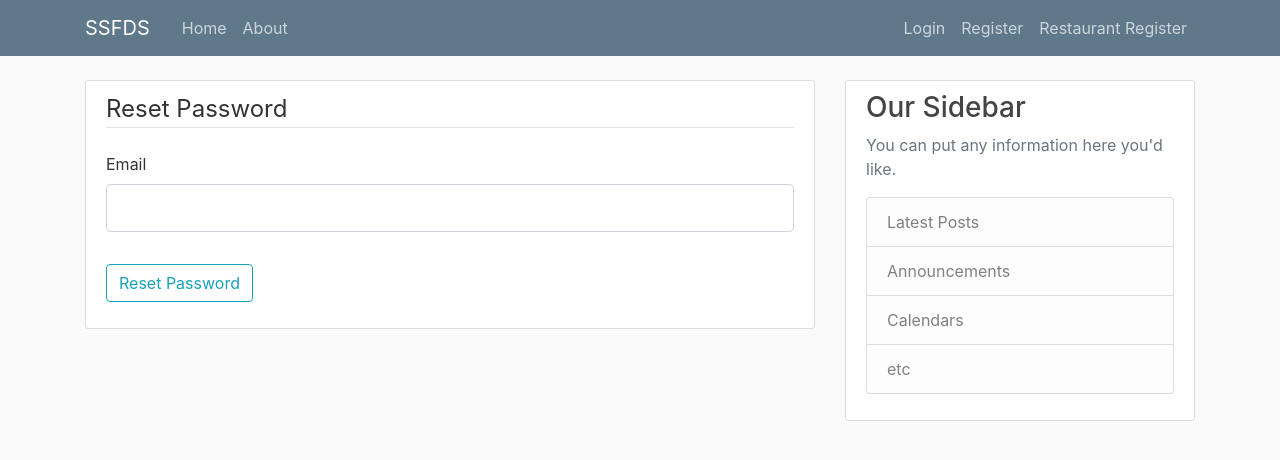
After one commit to dd918-sv/SSFDS_Edit, a Flask app: page /forgotPassword in a window 1280 px wide. The commit adds this page. Shown: the top 460 px of the page. Run offline with Flask 3, Linux system fonts and the light colour scheme; some libraries are stand-ins or nearby versions.

Commit message:
Added Functionality for forgot password

```diff
--- a/SSFDS_Edit/SSFDS/forms.py
+++ b/SSFDS_Edit/SSFDS/forms.py
@@ -89,3 +89,19 @@ class AddDishForm(FlaskForm):
     price=IntegerField('Price',validators=[DataRequired()])
     description = StringField('Description',validators=[Length(min=0,max=30)])
     submit=SubmitField('Add Dish')
+
+class ForgotPasswordForm(FlaskForm):
+    email=StringField('Email',validators=[DataRequired(),Email()])
+    submit=SubmitField('Reset Password')
+
+    def validate_email(self, email):
+        user = User.query.filter_by(email=email.data).first()
+        restaurant = Restaurant.query.filter_by(email=email.data).first()
+
+        if user is None and restaurant is None:
+            raise ValidationError('There is no account with that email. You must register first.')
+
+class ResetPasswordForm(FlaskForm):
+    password=PasswordField('Password',validators=[DataRequired()])
+    confirmPassword=PasswordField('Confirm Password',validators=[DataRequired(),EqualTo('password')])
+    submit=SubmitField('Reset Password')
--- a/SSFDS_Edit/SSFDS/routes.py
+++ b/SSFDS_Edit/SSFDS/routes.py
@@ -1,10 +1,10 @@
 from flask import render_template, url_for, flash, redirect, request, jsonify
-from SSFDS import app, db, bcrypt
-from SSFDS.forms import RestaurantRegistrationForm, UserRegistrationForm, LoginForm, UpdateForm, AddDishForm
+from SSFDS import app, db, bcrypt,mail
+from SSFDS.forms import RestaurantRegistrationForm, UserRegistrationForm, LoginForm, UpdateForm, AddDishForm, ForgotPasswordForm, ResetPasswordForm
 from SSFDS.models import Restaurant, User, Dish
 from flask_login import login_user, current_user, logout_user, login_required
-
-
+from itsdangerous import URLSafeTimedSerializer as Serializer
+from flask_mail import Message
 
 restaurants = [
     {
@@ -18,6 +18,7 @@ restaurants = [
         'content': 'Fi second content'
     }
 ]
+
 
 def identity():
     return len(User.query.all())+len(Restaurant.query.all())+1
@@ -141,3 +142,48 @@ def delete_dish(restaurant_id, dish_id):
         flash('The dish has been deleted!', 'success')
         print('hi')
         return jsonify({'redirect_url': url_for('account')}), 200
+
+def sendMail(user):
+    token=user.get_token()
+    msg=Message('Password Reset Request',recipients=[user.email],sender='priorityencoder@gmail.com')
+    msg.body=f'''To reset your password, visit the following link:
+    {url_for('reset_token',token=token,_external=True)}
+    '''
+    mail.send(msg)
+
+@app.route('/forgotPassword', methods=['GET', 'POST'])
+def forgotPassword():
+    form=ForgotPasswordForm()
+    if form.validate_on_submit():
+        user=User.query.filter_by(email=form.email.data).first()
+        restaurant=Restaurant.query.filter_by(email=form.email.data).first()
+        if user:
+            sendMail(user)
+            flash('An email has been sent to your email address with instructions to reset your password','success')
+            return redirect(url_for('login'))
+        elif restaurant:
+            sendMail(restaurant)
+            flash('An email has been sent to your email address with instructions to reset your password','success')
+            return redirect(url_for('login'))
+        else:
+            flash('Email not found','danger')
+    return render_template('forgotPassword.html',title='Reset Password',form=form)
+
+@app.route('/reset_password/<token>', methods=['GET', 'POST'])
+def reset_token(token):
+    user=User.verify_token(token)
+    restaurant=Restaurant.verify_token(token)
+    if user is None and restaurant is None:
+        flash('That is an invalid or expired token','warning')
+        return redirect(url_for('forgotPassword'))
+    form=ResetPasswordForm()
+    if form.validate_on_submit():
+        hashedPassword=bcrypt.generate_password_hash(form.password.data).decode('utf-8')
+        if user is not None:
+            user.password=hashedPassword
+        elif restaurant is not None:
+            restaurant.password=hashedPassword
+        db.session.commit()
+        flash('Your password has been updated! You can now login', 'success')
+        return redirect(url_for('login'))
+    return render_template('resetPassword.html',title='Reset Password',form=form)
--- /dev/null
+++ b/SSFDS_Edit/SSFDS/templates/forgotPassword.html
@@ -0,0 +1,27 @@
+{% extends "layout.html" %}
+{% block content %}
+    <div class="content-section">
+        <form method="POST" action="">
+            {{ form.hidden_tag() }}
+            <fieldset class="form-group">
+                <legend class="border-bottom mb-4">Reset Password</legend>
+                <div class="form-group">
+                    {{ form.email.label(class="form-control-label") }}
+                    {% if form.email.errors %}
+                        {{ form.email(class="form-control form-control-lg is-invalid") }}
+                        <div class="invalid-feedback">
+                            {% for error in form.email.errors %}
+                                <span>{{ error }}</span>
+                            {% endfor %}
+                        </div>
+                    {% else %}
+                        {{ form.email(class="form-control form-control-lg") }}
+                    {% endif %}
+                </div>
+            </fieldset>
+            <div class="form-group">
+                {{ form.submit(class="btn btn-outline-info") }}
+            </div>
+        </form>
+    </div>
+{% endblock content %}
--- a/SSFDS_Edit/SSFDS/templates/login.html
+++ b/SSFDS_Edit/SSFDS/templates/login.html
@@ -40,7 +40,7 @@
                 {{ form.submit(class="btn btn-outline-info") }}
             </div>
             <small class="text-muted ml-2">
-                <a href="#">Forgot Password?</a>
+                <a href="{{url_for('forgotPassword')}}">Forgot Password?</a>
             </small>
         </form>
     </div>
```
Also changed, not shown: SSFDS_Edit/SSFDS/__init__.py (+8 -0 lines), SSFDS_Edit/SSFDS/models.py (+40 -1 lines), SSFDS_Edit/SSFDS/templates/resetPassword.html (added, +42 -0 lines), SSFDS_Edit/instance/site.db.
